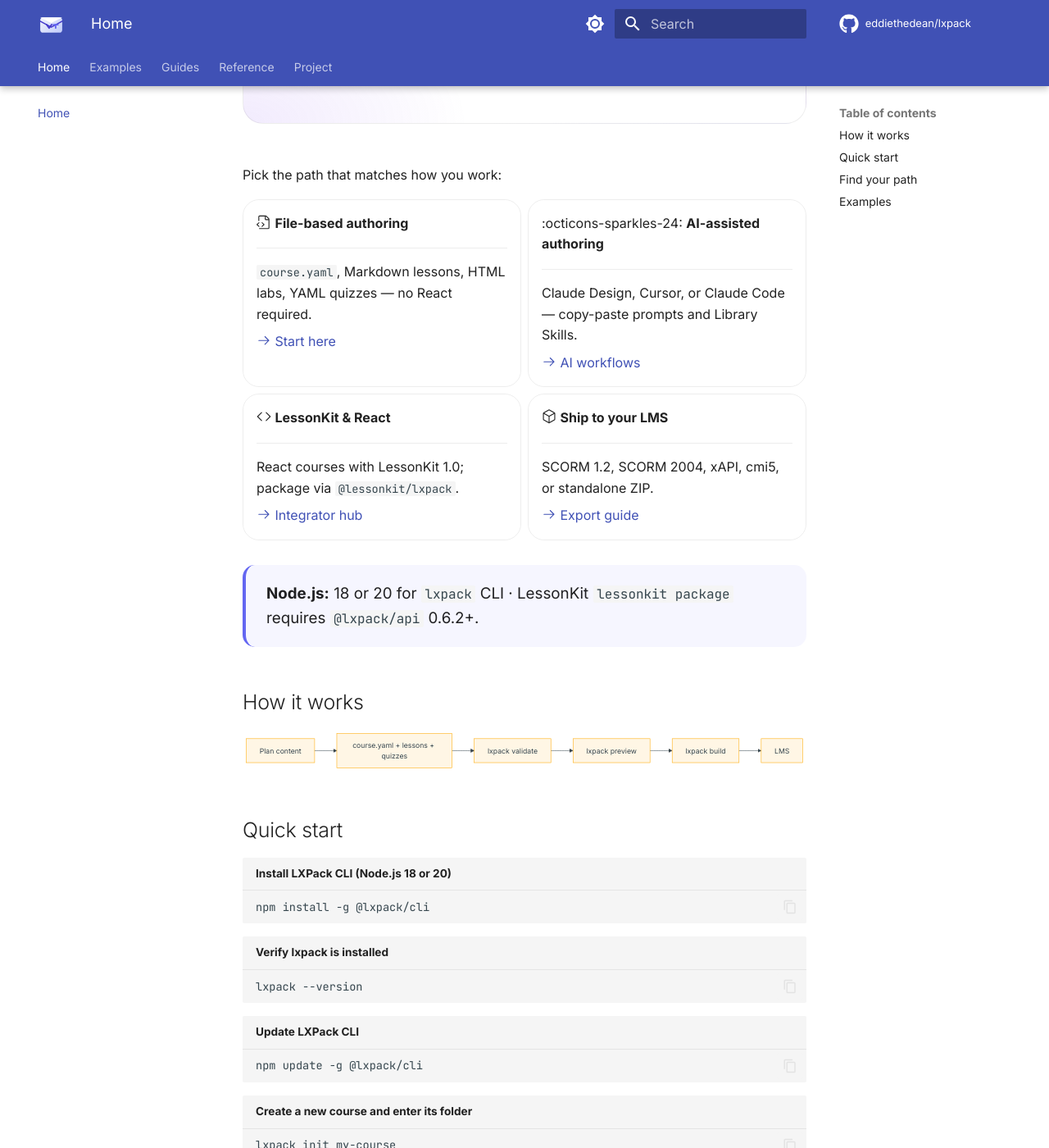
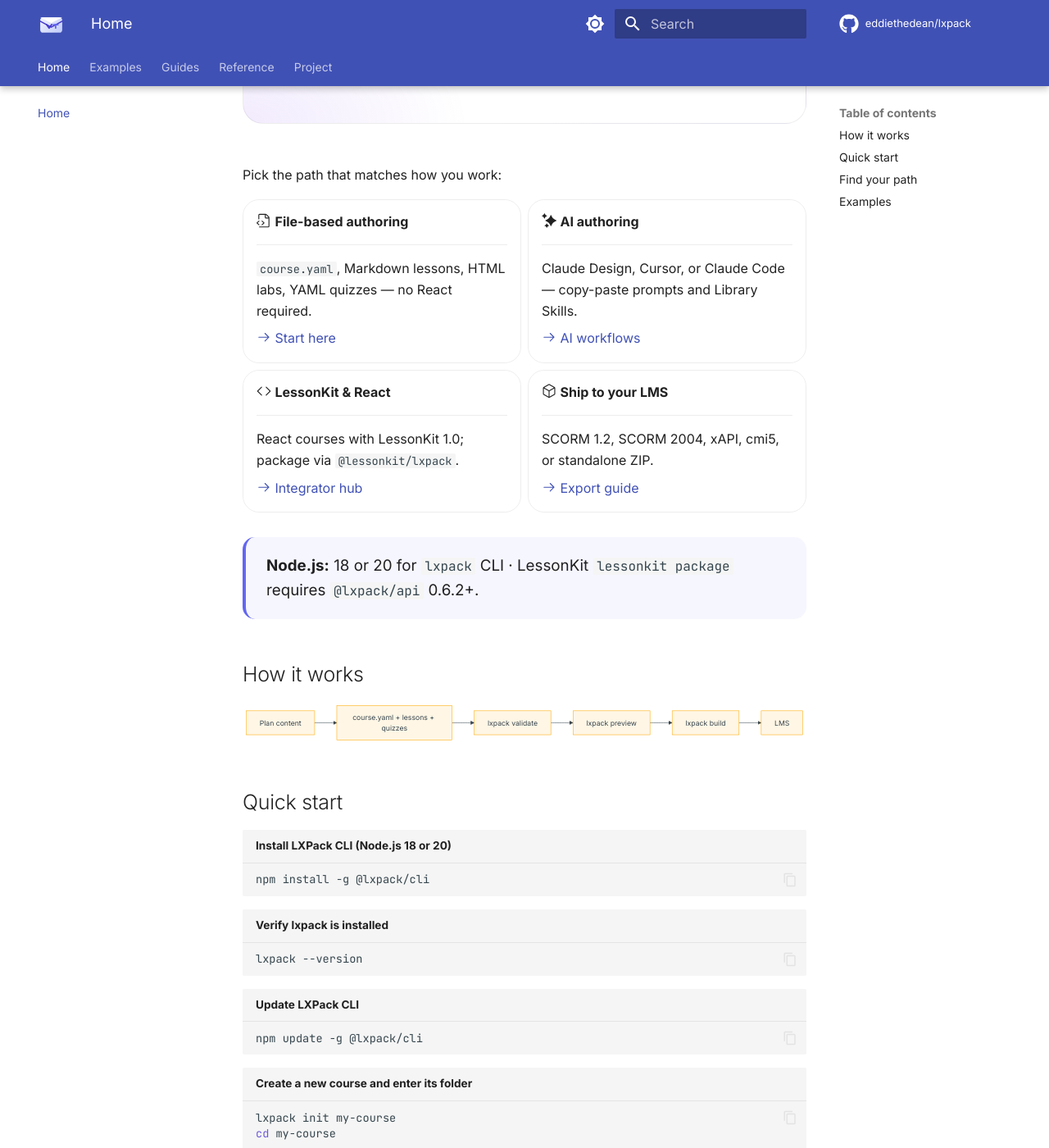
Before and after one commit to eddiethedean/lxpack, an MkDocs documentation site: the page built from docs/index.md, in a window 1280 px wide and 1400 px high, scrolled down 599 px. Shown: the whole window at 82% size. Built offline with MkDocs 1.6.1 and Material for MkDocs 9.7.7, drawn with Linux system fonts in a browser that asks for light colours; comment, search, counter and statistics services are not loaded.

Commit message:
docs: fix home page card overflow and sparkle icon
Use a valid Octicons name for the AI authoring card and add CSS so card titles wrap inside the grid.

```diff
--- a/docs/index.md
+++ b/docs/index.md
@@ -25,7 +25,7 @@ Pick the path that matches how you work:
 
     [:octicons-arrow-right-24: Start here](guides/file-based/index.md)
 
--   :octicons-sparkles-24: **AI-assisted authoring**
+-   :octicons-sparkles-fill-24: **AI authoring**
 
     ---
 
--- a/docs/stylesheets/extra.css
+++ b/docs/stylesheets/extra.css
@@ -106,10 +106,27 @@
 }
 
 /* ── Cards & content polish ─────────────────────────────────── */
+.md-typeset .grid.cards > ul {
+  grid-template-columns: repeat(auto-fit, minmax(min(100%, 15.5rem), 1fr));
+}
+
 .md-typeset .grid.cards > ul > li {
+  min-width: 0;
   border-radius: 1rem;
   border: 1px solid var(--md-default-fg-color--lightest);
   transition: transform 0.2s ease, border-color 0.15s ease, box-shadow 0.15s ease;
+}
+
+/* Card titles: wrap icon + text inside the box */
+.md-typeset .grid.cards > ul > li > p:first-child,
+.md-typeset .grid.cards > ul > li > a > p:first-child {
+  overflow-wrap: anywhere;
+  line-height: 1.35;
+}
+
+.md-typeset .grid.cards > ul > li > p:first-child strong,
+.md-typeset .grid.cards > ul > li > a > p:first-child strong {
+  white-space: normal;
 }
 
 .md-typeset .grid.cards > ul > li:hover {
```
